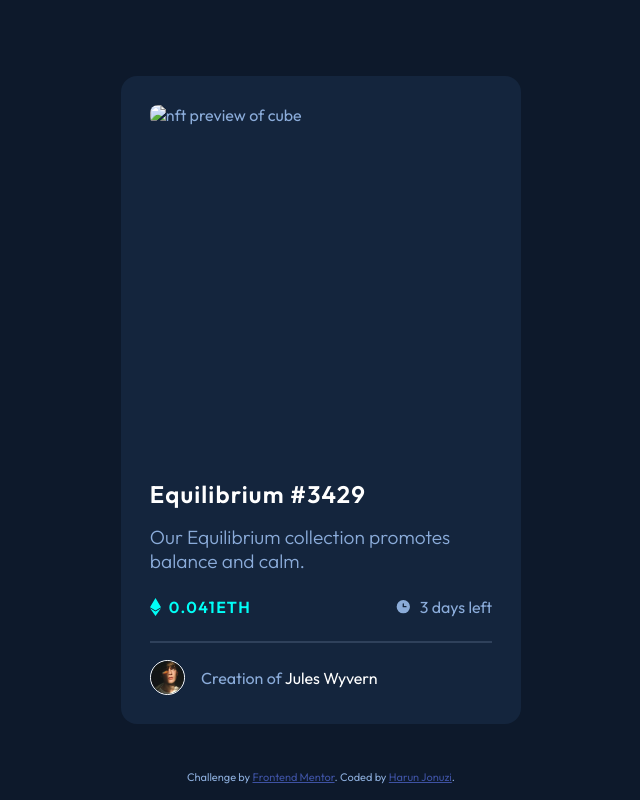
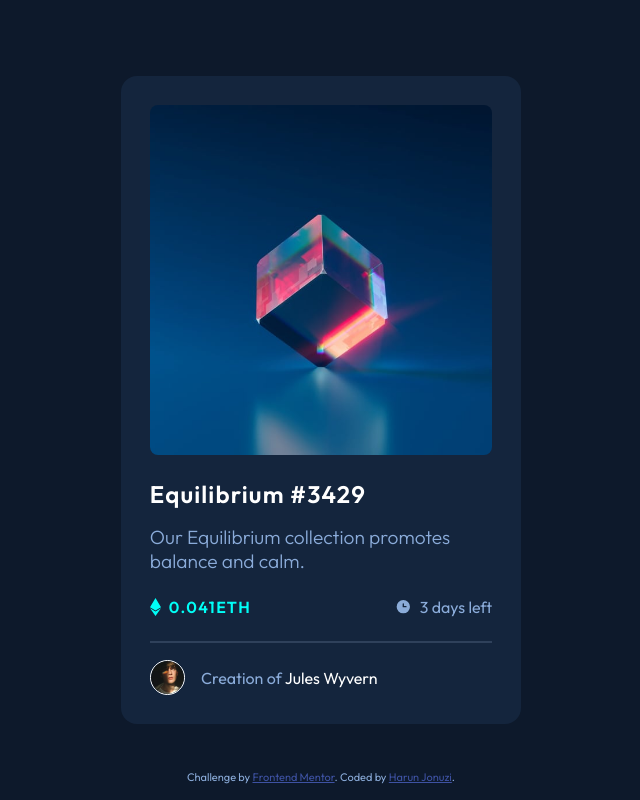
Before and after one commit to harunjonuzi/FeM-harunj-NFT, a plain HTML site: page index.html in a window 1280 px wide. Shown: the whole page, without its empty margins (319-959 px from the left). Drawn offline with Linux system fonts and the light colour scheme; the site is published under a folder, as on GitHub Pages, so addresses that start at the root find nothing.

Commit message:
Third Commit

```diff
--- a/index.html
+++ b/index.html
@@ -22,7 +22,7 @@
       <div class="card">
         <!-- Card Image -->
         <div class="card__image-container">
-          <img src="/images/image-equilibrium.jpg" alt="nft preview of cube" />
+          <img src="images/image-equilibrium.jpg" alt="nft preview of cube" />
           <div class="card__image-overlay">
             <img src="images/icon-view.svg" alt="" />
           </div>
```
